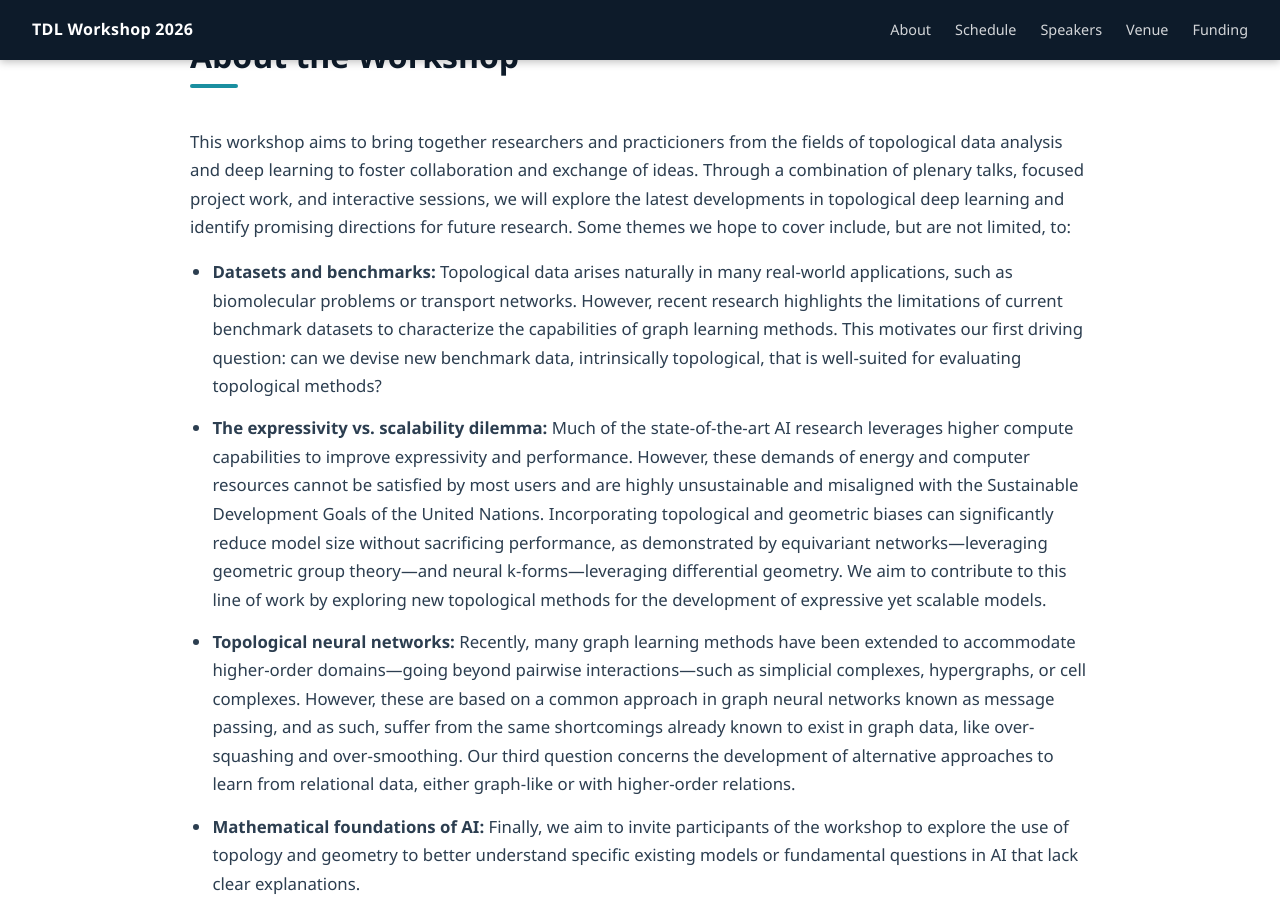
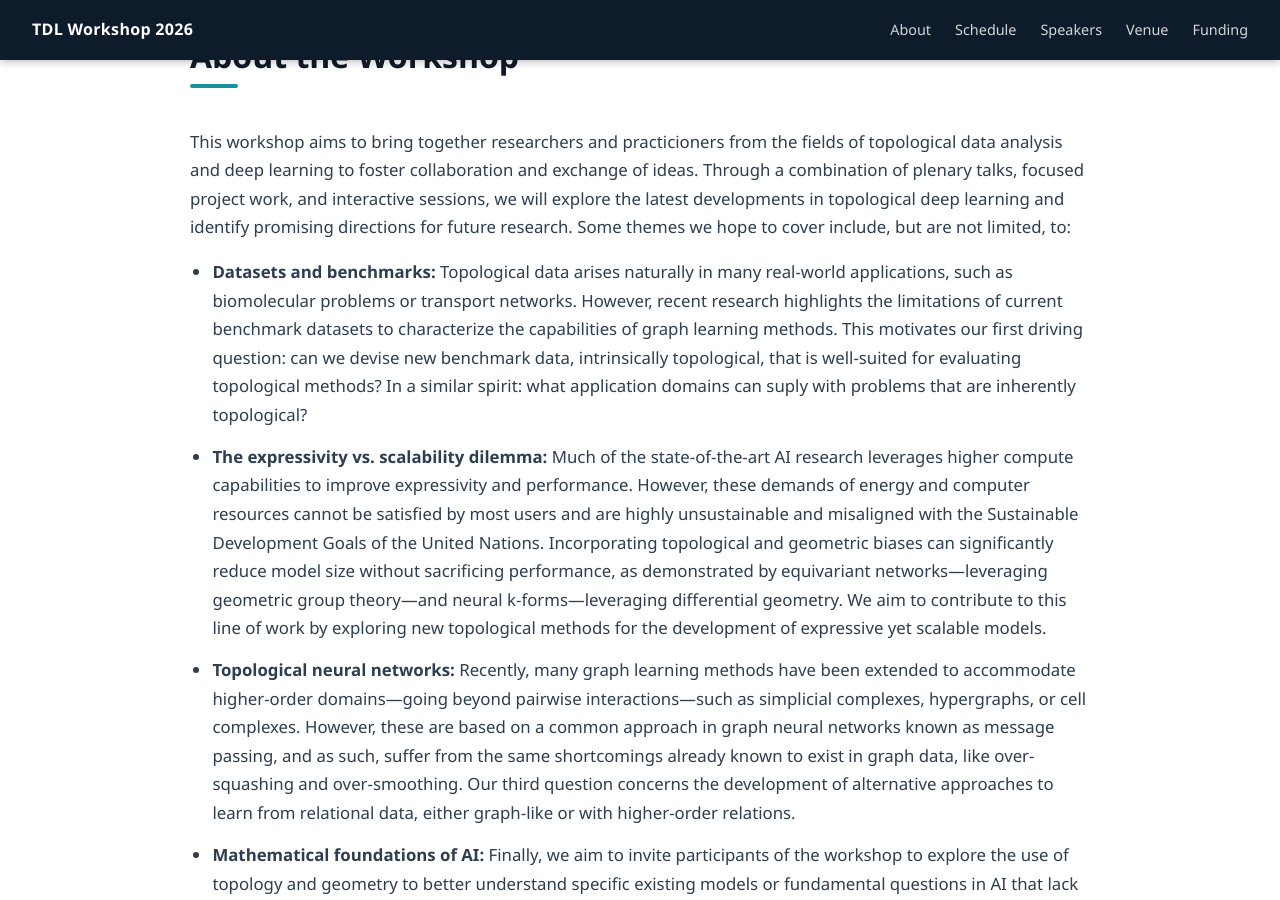
Before and after one commit to aidos-lab/tdl-workshop, a Jekyll site: the page built from index.html, in a window 1280 px wide and 900 px high, scrolled down 684 px. Built offline with Jekyll 4.4.1, drawn with Linux system fonts in a browser that asks for light colours.

Commit message:
edited about

```diff
--- a/index.html
+++ b/index.html
@@ -32,7 +32,7 @@
     <div class="about-body">
       <p>This workshop aims to bring together researchers and practicioners from the fields of topological data analysis and deep learning to foster collaboration and exchange of ideas. Through a combination of plenary talks, focused project work, and interactive sessions, we will explore the latest developments in topological deep learning and identify promising directions for future research. Some themes we hope to cover include, but are not limited, to:</p>
       <ul>
-        <li><strong>Datasets and benchmarks:</strong> Topological data arises naturally in many real-world applications, such as biomolecular problems or transport networks. However, recent research highlights the limitations of current benchmark datasets to characterize the capabilities of graph learning methods. This motivates our first driving question: can we devise new benchmark data, intrinsically topological, that is well-suited for evaluating topological methods?</li>
+        <li><strong>Datasets and benchmarks:</strong> Topological data arises naturally in many real-world applications, such as biomolecular problems or transport networks. However, recent research highlights the limitations of current benchmark datasets to characterize the capabilities of graph learning methods. This motivates our first driving question: can we devise new benchmark data, intrinsically topological, that is well-suited for evaluating topological methods? In a similar spirit: what application domains can suply with problems that are inherently topological?</li>
         <li><strong>The expressivity vs. scalability dilemma:</strong> Much of the state-of-the-art AI research leverages higher compute capabilities to improve expressivity and performance. However, these demands of energy and computer resources cannot be satisfied by most users and are highly unsustainable and misaligned with the Sustainable Development Goals of the United Nations. Incorporating topological and geometric biases can significantly reduce model size without sacrificing performance, as demonstrated by equivariant networks—leveraging geometric group theory—and neural k-forms—leveraging differential geometry. We aim to contribute to this line of work by exploring new topological methods for the development of expressive yet scalable models.</li>
         <li><strong>Topological neural networks:</strong> Recently, many graph learning methods have been extended to accommodate higher-order domains—going beyond pairwise interactions—such as simplicial complexes, hypergraphs, or cell complexes. However, these are based on a common approach in graph neural networks known as message passing, and as such, suffer from the same shortcomings already known to exist in graph data, like over-squashing and over-smoothing. Our third question concerns the development of alternative approaches to learn from relational data, either graph-like or with higher-order relations.</li>
         <li><strong>Mathematical foundations of AI:</strong> Finally, we aim to invite participants of the workshop to explore the use of topology and geometry to better understand specific existing models or fundamental questions in AI that lack clear explanations.</li>
```
